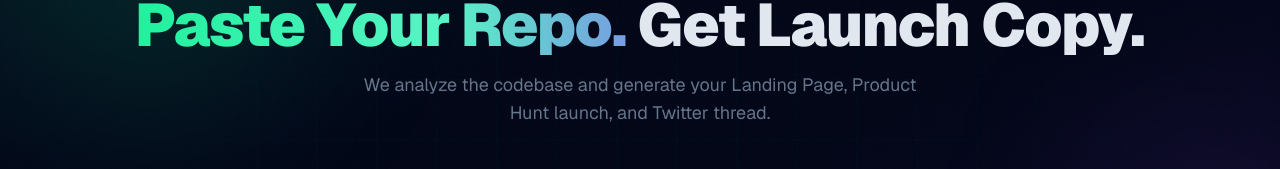
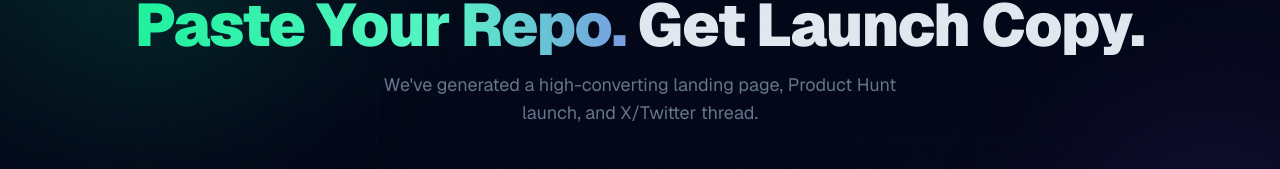
Before and after one commit to edycutjong/Shipmate, a Next.js app: page /dashboard in a window 1280 px wide. Shown: the part 177-346 px from the top of the page. Built offline with nearby package versions, Linux system fonts and the light colour scheme.

Commit message:
refactor(dashboard): update dashboard state and UI to X/Twitter

```diff
--- a/src/app/dashboard/page.tsx
+++ b/src/app/dashboard/page.tsx
@@ -36,7 +36,7 @@
 
   const [isGenerating, setIsGenerating] = useState(false);
   const [landingText, setLandingText] = useState("");
-  const [twitterText, setTwitterText] = useState("");
+  const [xTwitterText, setXTwitterText] = useState("");
   const [productHuntText, setProductHuntText] = useState("");
   const [pipelineStep, setPipelineStep] = useState<PipelineStep>("idle");
 
@@ -45,7 +45,7 @@
     setPipelineStep("analyzed");
     // Reset generation state
     setLandingText("");
-    setTwitterText("");
+    setXTwitterText("");
     setProductHuntText("");
     setIsGenerating(true);
     setPipelineStep("generating");
@@ -85,8 +85,8 @@
                   setLandingText((prev) => prev + parsed.content);
                 } else if (parsed.type === "producthunt") {
                   setProductHuntText((prev) => prev + parsed.content);
-                } else if (parsed.type === "twitter") {
-                  setTwitterText((prev) => prev + parsed.content);
+                } else if (parsed.type === "x_twitter") {
+                  setXTwitterText((prev) => prev + parsed.content);
                 } else if (parsed.type === "done") {
                   setIsGenerating(false);
                   setPipelineStep("done");
@@ -184,8 +184,8 @@
             className="animate-slide-up text-sol-muted max-w-xl text-lg mb-2"
             style={{ animationDelay: "200ms" }}
           >
-            We analyze the codebase and generate your Landing Page, Product
-            Hunt launch, and Twitter thread.
+            We've generated a high-converting landing page, Product
+            Hunt launch, and X/Twitter thread.
           </p>
         </section>
 
@@ -208,23 +208,20 @@
                 <div key={s.label} className="flex items-center flex-1">
                   <div className="flex flex-col items-center gap-1.5">
                     <div
-                      className={`rounded-xl p-2.5 transition-all duration-500 ${
-                        isActive
+                      className={`rounded-xl p-2.5 transition-all duration-500 ${isActive
                           ? "glass glow-green-intense"
                           : "glass"
-                      } ${isCurrentStep ? "animate-ring-pulse" : ""}`}
+                        } ${isCurrentStep ? "animate-ring-pulse" : ""}`}
                     >
                       <s.icon
                         size={16}
-                        className={`transition-colors duration-300 ${
-                          isActive ? "text-sol-green" : "text-sol-muted"
-                        }`}
+                        className={`transition-colors duration-300 ${isActive ? "text-sol-green" : "text-sol-muted"
+                          }`}
                       />
                     </div>
                     <span
-                      className={`text-[10px] font-medium transition-colors duration-300 ${
-                        isActive ? "text-sol-green" : "text-sol-muted"
-                      }`}
+                      className={`text-[10px] font-medium transition-colors duration-300 ${isActive ? "text-sol-green" : "text-sol-muted"
+                        }`}
                     >
                       {s.label}
                     </span>
@@ -232,11 +229,10 @@
                   {i < arr.length - 1 && (
                     <div className="flex-1 mx-2 mb-5">
                       <div
-                        className={`h-[2px] rounded transition-all duration-700 ${
-                          currentIdx > thisIdx
+                        className={`h-[2px] rounded transition-all duration-700 ${currentIdx > thisIdx
                             ? "connector-active"
                             : "bg-sol-border/30"
-                        }`}
+                          }`}
                       />
                     </div>
                   )}
@@ -291,11 +287,11 @@
                 variant="producthunt"
               />
               <GenerationPanel
-                title="Twitter Thread"
-                icon={<Hash size={18} className="text-[#1da1f2]" />}
-                content={twitterText}
+                title="X/Twitter"
+                icon={<Hash className="w-5 h-5 text-blue-400" />}
+                content={xTwitterText}
                 isGenerating={isGenerating}
-                variant="twitter"
+                variant="x_twitter"
               />
             </div>
           </div>
```
Also changed, not shown: 1 other file (tests, documents, lock files or other folders).
